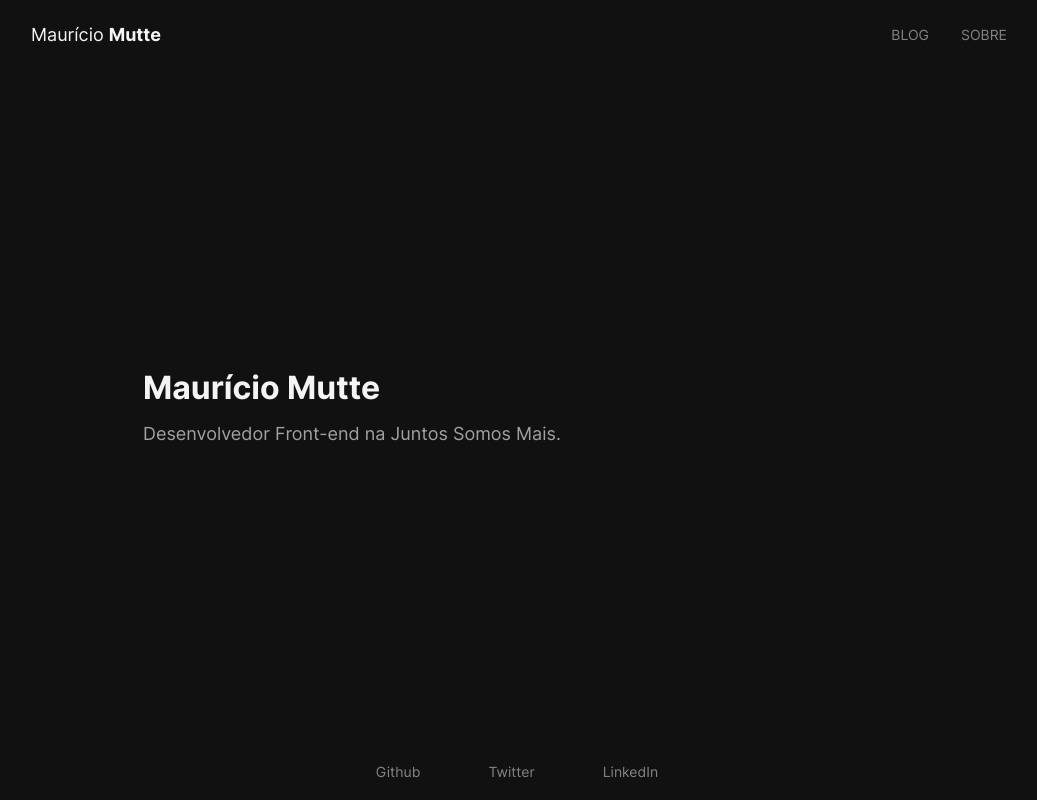
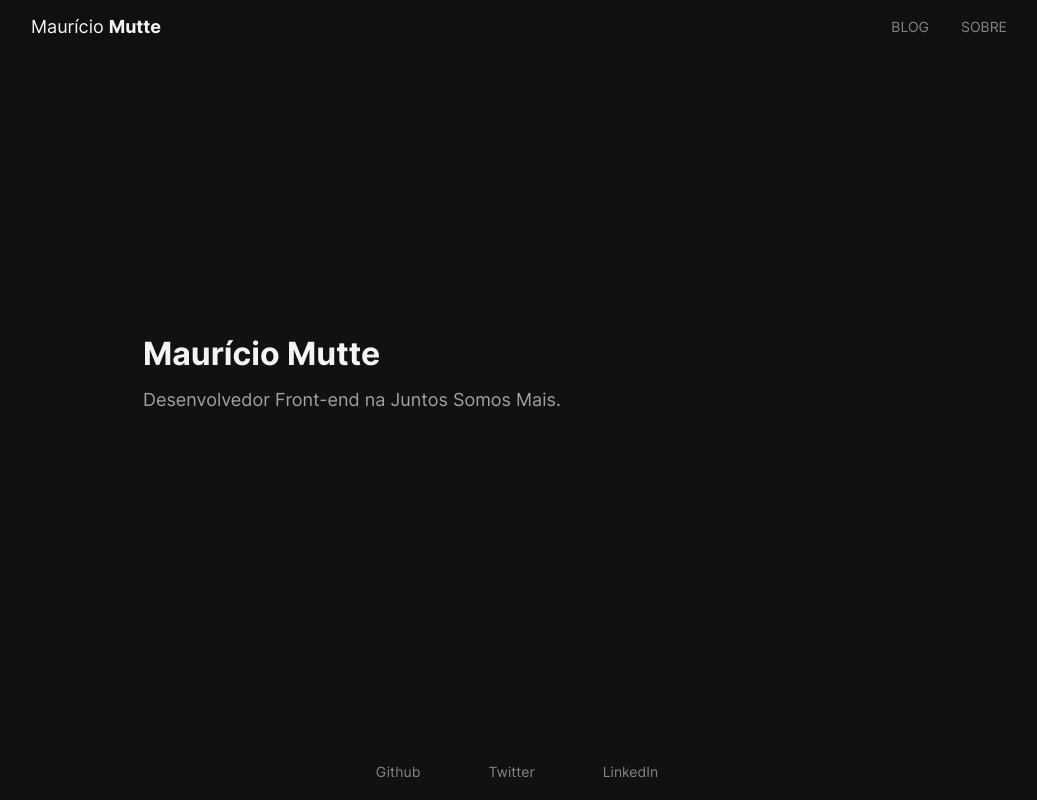
Before and after one commit to mauriciomutte/mauriciomutte.dev, a Next.js app: page / in a window 1280 px wide. Shown: the whole page, without its empty margins (113-1150 px from the left). Built offline with nearby package versions, Linux system fonts and the light colour scheme.

Commit message:
feat: add header transparency

```diff
--- a/src/components/Header/Header.module.css
+++ b/src/components/Header/Header.module.css
@@ -1,13 +1,17 @@
 .header {
   align-items: center;
   color: var(--white);
+  background-color: rgba(17, 17, 17, 0.65);
+  backdrop-filter: blur(12px);
   display: flex;
   flex-direction: row;
   justify-content: space-between;
+  height: 52px;
   max-width: 1024px;
-  margin: 8px auto;
   padding: 0 16px;
+  position: fixed;
   width: 100%;
+  z-index: 100;
 }
 
 .header__logo {
```
